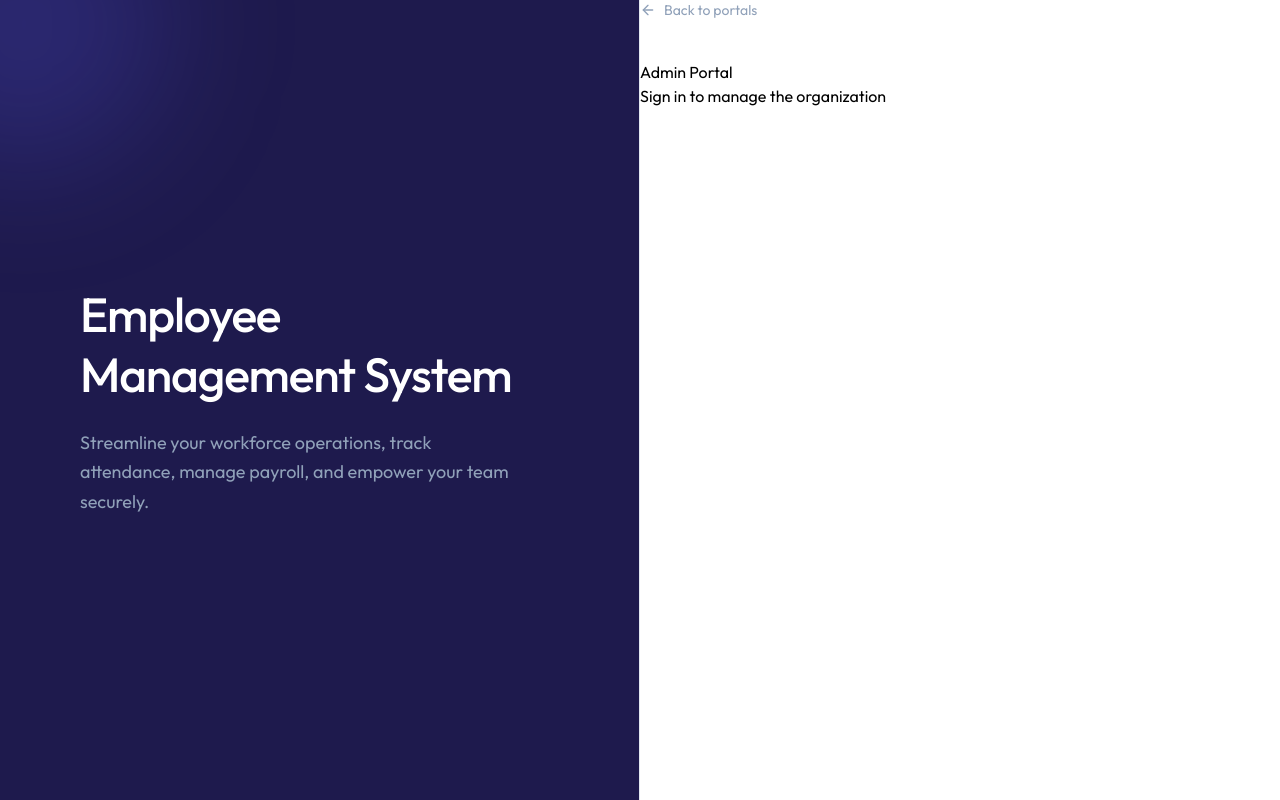
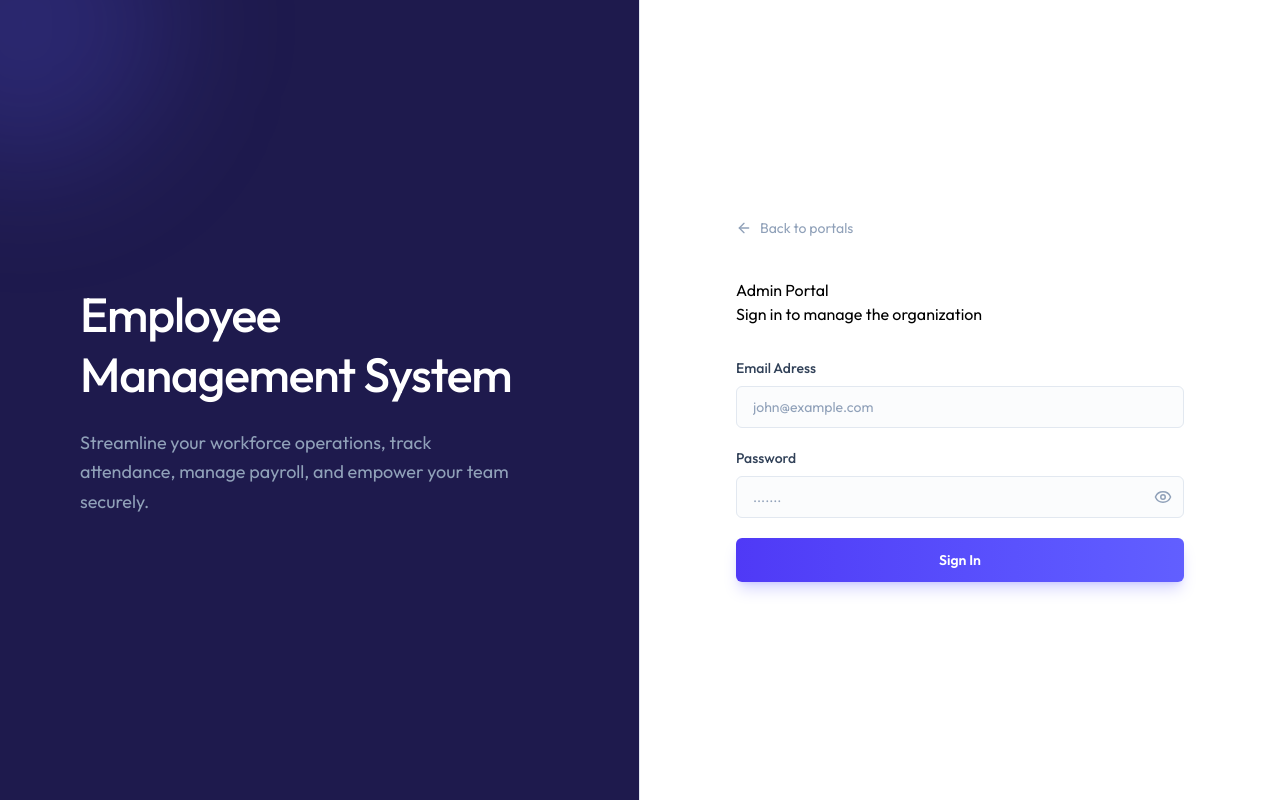
Before and after one commit to btcxinchao/FullStack-EMS, a React (Vite) app in the folder client/: page /login/admin in a window 1280 px wide. Built offline with nearby package versions, Linux system fonts and the light colour scheme.

Commit message:
Update feature

```diff
--- a/client/src/components/LoginForm.jsx
+++ b/client/src/components/LoginForm.jsx
@@ -1,11 +1,24 @@
 import LoginLeftSide from "./LoginLeftSide"
 import {Link} from "react-router-dom"
-import {ArrowLeftIcon} from "lucide-react"
+import {ArrowLeftIcon, EyeIcon, EyeOffIcon, LoaderIcon} from "lucide-react"
+import { useState } from "react"
 
 const LoginForm = ({role,title,subtitle}) => {
+
+  const [email,setEmail] = useState("");
+  const [password,setPassword] = useState("");
+  const [showPassword,setShowPassword] = useState(false);
+  const [error,setError] = useState("");
+  const [loading,setLoading] = useState(false);
+
+  const handleSubmit = async (e) =>{
+          e.preventDefault();
+  }
+
   return (
     <div className="min-h-screen flex flex-col md:flex-row  ">
       <LoginLeftSide/>
+      <div className="flex-1 flex items-center justify-center p-6 sm:p-12 bg-white">
       <div className="w-full max-w-md animate-fade-in">
         <Link to="/login" className="inline-flex items-center gap-2 text-slate-400 hover:text-slate-700 text-sm mb-10 transition-colors " >
           <ArrowLeftIcon size={16} /> <p>Back to portals</p>
@@ -14,6 +27,50 @@
           <h1 className="text-xxl">{title}</h1>
           <p>{subtitle}</p>
         </div>
+        {error && (<div className="mb-6 p-4 bg-rose-50 border border-rose-200 text-rose-200 text-rose-700 text-sm
+                rounded-xl flex items-start gap-3">
+          <div className="w-1.5 h1.5 rounded-full bg-rose-500 mt-1.5 shrink-0">
+          </div>
+          {error}
+        </div>)}
+
+        <form action="" className="space-y-5" onSubmit={handleSubmit}>
+          {/* email */}
+          <div>
+            <label className="block text-sm font-medium text-slate-700 mb-2 " htmlFor="email">Email Adress</label>
+
+            <input className="" type="email" id="email" onChange={(e) => setEmail(e.target.value)}
+            required placeholder="john@example.com" />
+          </div>
+
+          {/* password */}
+          <div>
+            <label className="block text-sm font-medium text-slate-700 mb-2 " htmlFor="password">Password</label>
+             <div className="relative">
+            <input className="pr-11" type={showPassword ? "text" : "password"} id="password"
+            onChange={(e) => setPassword(e.target.value)}
+            required placeholder="......." />
+            <button type="button" className="absolute right-3 top-1/2
+            -translate-y-1/2 text-slate-400 hover:text-slate-600 transition-colors"
+            onClick={()=>setShowPassword(!showPassword)}>
+              {showPassword ? <EyeOffIcon size={18}/> : <EyeIcon size={18}/>}
+            </button>
+            </div>
+          </div>
+
+            <button type="submit"
+            disabled={loading}
+            className="w-full py-3 bg-linear-to-r from-indigo-600 to-indigo-500 text-white rounded-md
+            text-sm font-semibold hover:from-indigo-700 hover:to-indigo-600  disabled:opacity-50 transition-all
+            shadow-lg shadow-indigo-500/25 active:scale-[0.98] flex items-center justify-center"
+            >
+             {loading && <LoaderIcon className="animate-spin h-4 w-4 mr-2"/>}
+            Sign In</button>
+
+        </form>
+
+
+      </div>
       </div>
     </div>
   )
```
